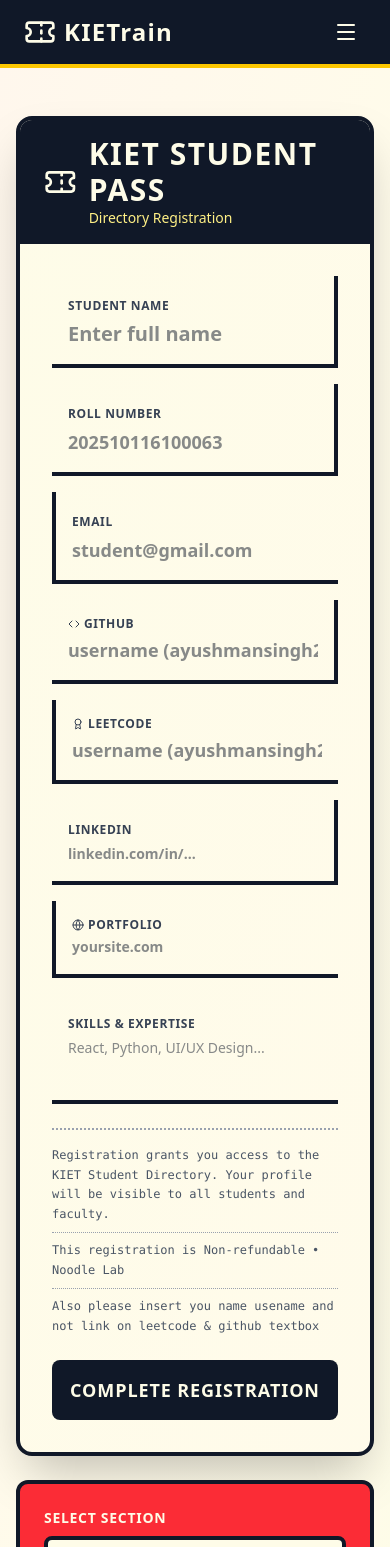
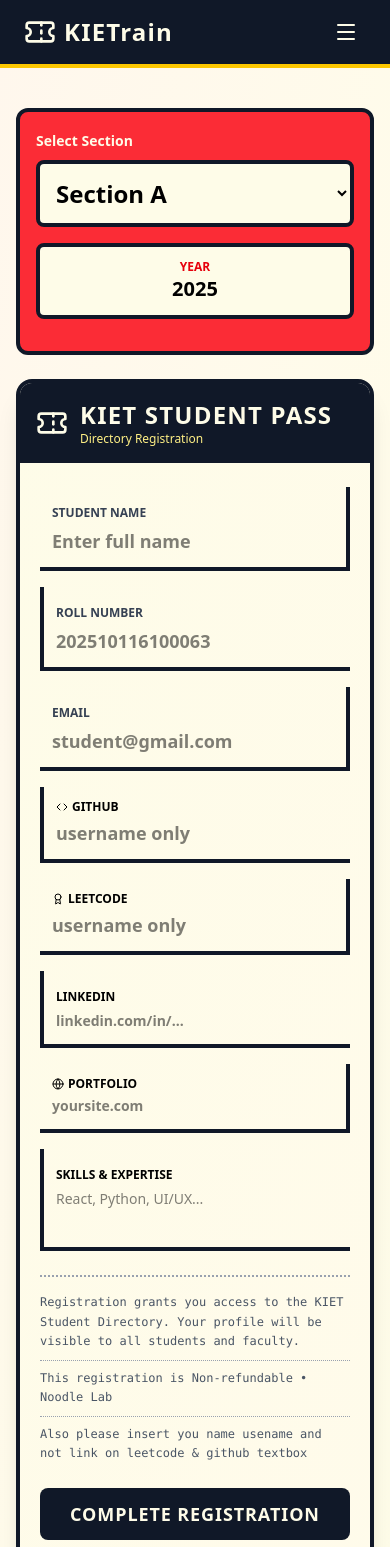
Before and after one commit to ayushmansingh2512/student_directory, a React app in the folder frontend/: page /register in a window 390 px wide. Shown: the top 1547 px of the page. Built offline with nearby package versions, Linux system fonts and the light colour scheme; no server answers; the HTML template or start-up script is replaced by a standard one.

Commit message:
responsiveness and 404 page

```diff
--- a/frontend/src/App.jsx
+++ b/frontend/src/App.jsx
@@ -4,6 +4,7 @@ import Navbar from './components/Navbar';
 import Home from './pages/Home';
 import Register from './pages/Register';
 import Rankings from './pages/Rankings';
+import NotFound from './pages/Notfound';
 
 function App() {
   return (
@@ -13,6 +14,7 @@ function App() {
         <Route path="/" element={<Home />} />
         <Route path="/rankings" element={<Rankings />} />
         <Route path="/register" element={<Register />} />
+        <Route path="*" element={<NotFound />} />
       </Routes>
     </Router>
   );
--- a/frontend/src/components/StudentCard.jsx
+++ b/frontend/src/components/StudentCard.jsx
@@ -42,7 +42,7 @@ const StudentCard = ({ student, onClick }) => {
                 <div className="p-4">
                     {/* Name Section */}
                     <div className="border-4 border-gray-900 border-l-0 border-r-0 border-t-0 pb-3 mb-3">
-                        <div className="text-xs font-bold text-gray-600 uppercase tracking-wider">Name</div>
+                        {/* <div className="text-xs font-bold text-gray-600 uppercase tracking-wider">Name</div> */}
                         <h3 className="text-lg font-black text-gray-900 truncate uppercase tracking-wide">
                             {student.name}
                         </h3>
--- a/frontend/src/components/StudentModal.jsx
+++ b/frontend/src/components/StudentModal.jsx
@@ -200,7 +200,7 @@ const StudentModal = ({ student: initialStudent, onClose }) => {
                         {/* Bottom Strip */}
                         <div className="bg-gray-900 px-6 py-3 border-t-4 border-gray-900">
                             <div className="text-center text-xs font-mono font-bold text-yellow-50 tracking-widest">
-                                KIET DIRECTORY • 2024
+                                KIET DIRECTORY • 2025
                             </div>
                         </div>
                     </div>
--- a/frontend/src/pages/Register.jsx
+++ b/frontend/src/pages/Register.jsx
@@ -24,13 +24,15 @@ const Register = () => {
     const handleChange = (e) => {
         const { name, value } = e.target;
         let finalValue = value;
+
         if (['github_username', 'leetcode_username', 'email', 'roll_number'].includes(name)) {
             finalValue = value.trim();
         }
 
-        setFormData(prev => ({ ...prev, [name]: finalValue }));
+        setFormData((prev) => ({ ...prev, [name]: finalValue }));
+
         if (errors[name]) {
-            setErrors(prev => ({ ...prev, [name]: '' }));
+            setErrors((prev) => ({ ...prev, [name]: '' }));
         }
     };
 
@@ -46,9 +48,7 @@ const Register = () => {
 
             const response = await fetch(`${API_URL}/api/auth/register`, {
                 method: 'POST',
-                headers: {
-                    'Content-Type': 'application/json',
-                },
+                headers: { 'Content-Type': 'application/json' },
                 body: JSON.stringify(sanitizedData),
             });
 
@@ -59,7 +59,6 @@ const Register = () => {
 
             navigate('/');
         } catch (error) {
-            console.error("Registration error:", error);
             setErrors({ submit: error.message });
         } finally {
             setLoading(false);
@@ -67,140 +66,146 @@ const Register = () => {
     };
 
     return (
-        <div className="min-h-screen bg-gradient-to-br from-orange-50 via-amber-50 to-yellow-50 py-12 px-4">
+        <div className="min-h-screen bg-gradient-to-br from-orange-50 via-amber-50 to-yellow-50 py-4 px-4 sm:px-6">
             <div className="max-w-5xl mx-auto">
-                {/* Ticket Container */}
-                <div className="grid grid-cols-1 lg:grid-cols-[1fr_180px] bg-gradient-to-br from-yellow-50 to-amber-50 rounded-2xl border-4 border-gray-900 overflow-hidden shadow-2xl">
 
-                    {/* Main Ticket */}
-                    <div className="p-8">
-                        {/* Header */}
-                        <div className="bg-gray-900 text-yellow-50 px-6 py-4 -mx-8 -mt-8 mb-8">
+                {/* Mobile Section Selector */}
+                <div className="lg:hidden my-6 bg-red-500 rounded-xl border-4 border-gray-900 p-4">
+                    <label className="text-sm font-bold text-yellow-50">Select Section</label>
+                    <select
+                        name="section"
+                        value={formData.section}
+                        onChange={handleChange}
+                        className="w-full text-2xl font-black mt-2 bg-yellow-50 border-4 border-gray-900 rounded-lg p-3"
+                    >
+                        <option value="A">Section A</option>
+                        <option value="B">Section B</option>
+                        <option value="C">Section C</option>
+                        <option value="D">Section D</option>
+                    </select>
+                     <div className="border-4 border-gray-900 p-3 bg-yellow-50 text-center rounded-lg my-4">
+                            <div className="text-xs font-bold text-red-600">YEAR</div>
+                            <div className="text-xl font-black">2025</div>
+                        </div>
+                </div>
+
+                {/* Ticket Layout */}
+                <div className="grid grid-cols-1 lg:grid-cols-[1fr_160px] bg-gradient-to-br from-yellow-50 to-amber-50 rounded-2xl border-4 border-gray-900 overflow-hidden shadow-xl">
+
+                    {/* MAIN SECTION */}
+                    <div className="p-5 sm:p-8">
+                        <div className="bg-gray-900 text-yellow-50 px-4 py-4 sm:px-6 -mx-5 sm:-mx-8 -mt-5 sm:-mt-8 mb-6 sm:mb-8">
                             <div className="flex items-center gap-3">
-                                <Ticket className="w-10 h-10" />
+                                <Ticket className="w-8 h-8 sm:w-10 sm:h-10" />
                                 <div>
-                                    <h1 className="text-3xl font-black tracking-wider">KIET STUDENT PASS</h1>
-                                    <p className="text-sm text-yellow-200">Directory Registration</p>
+                                    <h1 className="text-2xl sm:text-3xl font-black tracking-wider">KIET STUDENT PASS</h1>
+                                    <p className="text-xs sm:text-sm text-yellow-200">Directory Registration</p>
                                 </div>
                             </div>
                         </div>
 
                         <form onSubmit={handleSubmit} className="space-y-6">
-                            {/* Personal Info Grid */}
+
+                            {/* GRID INPUTS */}
                             <div className="grid grid-cols-1 md:grid-cols-2 gap-4">
-                                {/* Passenger Info */}
-                                <div className="md:col-span-2 border-4 border-gray-900 border-l-0 border-t-0 p-4">
-                                    <label className="text-xs font-bold text-gray-700 uppercase tracking-wider">Student Name</label>
-                                    <input
-                                        type="text"
-                                        name="name"
+
+                                {/* Name */}
+                                <div className="md:col-span-2 border-4 border-gray-900 border-l-0 border-t-0 p-3 sm:p-4">
+                                    <label className="text-xs font-bold text-gray-700 uppercase">Student Name</label>
+                                    <input type="text" name="name" required
                                         value={formData.name}
                                         onChange={handleChange}
-                                        required
-                                        className="w-full text-xl font-bold text-gray-900 bg-transparent border-none outline-none mt-1"
-                                        placeholder="Enter full name "
+                                        className="w-full text-lg sm:text-xl font-bold bg-transparent outline-none mt-1"
+                                        placeholder="Enter full name"
                                     />
                                 </div>
 
                                 {/* Roll Number */}
-                                <div className="border-4 border-gray-900 border-l-0 border-t-0 p-4">
-                                    <label className="text-xs font-bold text-gray-700 uppercase tracking-wider">Roll Number</label>
-                                    <input
-                                        type="text"
-                                        name="roll_number"
+                                <div className="border-4 border-gray-900 border-r-0 border-t-0 p-3 sm:p-4">
+                                    <label className="text-xs font-bold text-gray-700 uppercase">Roll Number</label>
+                                    <input type="text" name="roll_number" required
                                         value={formData.roll_number}
                                         onChange={handleChange}
-                                        required
-                                        className="w-full text-lg font-bold text-gray-900 bg-transparent border-none outline-none mt-1"
+                                        className="w-full text-lg font-bold bg-transparent outline-none mt-1"
                                         placeholder="202510116100063"
                                     />
                                 </div>
 
                                 {/* Email */}
-                                <div className="border-4 border-gray-900 border-t-0 border-r-0 p-4">
-                                    <label className="text-xs font-bold text-gray-700 uppercase tracking-wider">Email</label>
-                                    <input
-                                        type="email"
-                                        name="email"
+                                <div className="border-4 border-gray-900 border-t-0 border-l-0 p-3 sm:p-4">
+                                    <label className="text-xs font-bold text-gray-700 uppercase">Email</label>
+                                    <input type="email" name="email" required
                                         value={formData.email}
                                         onChange={handleChange}
-                                        required
-                                        className="w-full text-lg font-bold text-gray-900 bg-transparent border-none outline-none mt-1"
+                                        className="w-full text-lg font-bold bg-transparent outline-none mt-1"
                                         placeholder="student@gmail.com"
                                     />
                                 </div>
 
                                 {/* GitHub */}
-                                <div className="border-4 border-gray-900 border-l-0 border-t-0 p-4">
-                                    <label className="text-xs font-bold text-gray-700 uppercase tracking-wider flex items-center gap-1">
+                                <div className="border-4 border-gray-900 border-r-0 border-t-0 p-3 sm:p-4">
+                                    <label className="text-xs font-bold uppercase flex items-center gap-1">
                                         <Code className="w-3 h-3" /> GitHub
                                     </label>
-                                    <input
-                                        type="text"
-                                        name="github_username"
+                                    <input type="text" name="github_username"
                                         value={formData.github_username}
                                         onChange={handleChange}
-                                        className="w-full text-lg font-bold text-gray-900 bg-transparent border-none outline-none mt-1"
-                                        placeholder="username (ayushmansingh2512) notlink"
+                                        className="w-full text-lg font-bold bg-transparent outline-none mt-1"
+                                        placeholder="username only"
                                     />
                                 </div>
 
                                 {/* LeetCode */}
-                                <div className="border-4 border-gray-900 border-t-0 border-r-0 p-4">
-                                    <label className="text-xs font-bold text-gray-700 uppercase tracking-wider flex items-center gap-1">
+                                <div className="border-4 border-gray-900 border-t-0 border-l-0 p-3 sm:p-4">
+                                    <label className="text-xs font-bold uppercase flex items-center gap-1">
                                         <Award className="w-3 h-3" /> LeetCode
                                     </label>
-                                    <input
-                                        type="text"
-                                        name="leetcode_username"
+                                    <input type="text" name="leetcode_username"
                                         value={formData.leetcode_username}
                                         onChange={handleChange}
-                                        className="w-full text-lg font-bold text-gray-900 bg-transparent border-none outline-none mt-1"
-                                        placeholder="username (ayushmansingh2512) notlink"
+                                        className="w-full text-lg font-bold bg-transparent outline-none mt-1"
+                                        placeholder="username only"
                                     />
                                 </div>
 
                                 {/* LinkedIn */}
-                                <div className="border-4 border-gray-900 border-l-0 border-t-0 p-4">
-                                    <label className="text-xs font-bold text-gray-700 uppercase tracking-wider">LinkedIn</label>
-                                    <input
-                                        type="url"
-                                        name="linkedin_url"
+                                <div className="border-4 border-gray-900 border-r-0 border-t-0 p-3 sm:p-4">
+                                    <label className="text-xs font-bold uppercase">LinkedIn</label>
+                                    <input type="url" name="linkedin_url"
                                         value={formData.linkedin_url}
                                         onChange={handleChange}
-                                        className="w-full text-sm font-semibold text-gray-900 bg-transparent border-none outline-none mt-1"
+                                        className="w-full text-sm font-semibold bg-transparent outline-none mt-1"
                                         placeholder="linkedin.com/in/..."
                                     />
                                 </div>
 
                                 {/* Portfolio */}
-                                <div className="border-4 border-gray-900 border-t-0 border-r-0 p-4">
-                                    <label className="text-xs font-bold text-gray-700 uppercase tracking-wider flex items-center gap-1">
+                                <div className="border-4 border-gray-900 border-t-0 border-l-0 p-3 sm:p-4">
+                                    <label className="text-xs font-bold uppercase flex items-center gap-1">
                                         <Globe className="w-3 h-3" /> Portfolio
                                     </label>
-                                    <input
-                                        type="url"
-                                        name="portfolio_url"
+                                    <input type="url" name="portfolio_url"
                                         value={formData.portfolio_url}
                                         onChange={handleChange}
-                                        className="w-full text-sm font-semibold text-gray-900 bg-transparent border-none outline-none mt-1"
+                                        className="w-full text-sm font-semibold bg-transparent outline-none mt-1"
                                         placeholder="yoursite.com"
                                     />
                                 </div>
 
                                 {/* Skills */}
-                                <div className="md:col-span-2 border-4 border-gray-900 border-l-0 border-t-0 border-r-0 p-4">
-                                    <label className="text-xs font-bold text-gray-700 uppercase tracking-wider">Skills & Expertise</label>
+                                <div className="md:col-span-2 border-4 border-gray-900 border-t-0 border-r-0 p-3 sm:p-4">
+                                    <label className="text-xs font-bold uppercase">Skills & Expertise</label>
                                     <textarea
                                         name="skills_description"
+                                        rows={2}
                                         value={formData.skills_description}
                                         onChange={handleChange}
-                                        rows={2}
-                                        className="w-full text-sm font-medium text-gray-900 bg-transparent border-none outline-none mt-1 resize-none"
-                                        placeholder="React, Python, UI/UX Design..."
+                                        className="w-full text-sm font-medium bg-transparent outline-none mt-1 resize-none"
+                                        placeholder="React, Python, UI/UX..."
                                     />
                                 </div>
                             </div>
+
 
                             {/* Fine Print */}
                             <div className="text-xs font-mono leading-relaxed text-gray-600 pt-4 border-t-2 border-dotted border-gray-400">
@@ -212,36 +217,38 @@ const Register = () => {
                                 </p>
                             </div>
 
+
+                            {/* Errors */}
                             {errors.submit && (
                                 <div className="p-4 bg-red-100 border-2 border-red-600 text-red-800 rounded-lg text-sm font-semibold">
                                     {errors.submit}
                                 </div>
                             )}
 
+                            {/* Submit */}
                             <button
                                 type="submit"
                                 disabled={loading}
-                                className="w-full bg-gray-900 text-yellow-50 py-4 rounded-lg font-black text-lg tracking-wider hover:bg-gray-800 transition-colors disabled:opacity-50 disabled:cursor-not-allowed"
+                                className="w-full bg-gray-900 text-yellow-50 py-3 sm:py-4 rounded-lg font-black text-lg tracking-wider hover:bg-gray-800 disabled:opacity-50"
                             >
                                 {loading ? 'PROCESSING...' : 'COMPLETE REGISTRATION'}
                             </button>
                         </form>
                     </div>
 
-                    {/* Side Stub */}
-                    <div className="hidden lg:block bg-gradient-to-b from-red-500 to-red-600 border-l-4 border-dashed border-gray-900 p-4 relative">
-                        <div className="h-full gap-7 flex flex-col items-center justify-between py-6">
-                            <div className="bg-gray-900  text-yellow-50 px-3 py-8 font-black text-lg tracking-widest text-center">
+                    {/* SIDE STUB - Hidden on mobile */}
+                    <div className="hidden lg:flex flex-col justify-between bg-red-500 border-l-4 border-dashed border-gray-900 p-4 gap-4">
+                        <div className="bg-gray-900 text-yellow-50 px-3 py-6 font-black text-lg text-center">
                             KIET PASS
                         </div>
 
-                            <div className="border-4 border-gray-900 p-3 bg-yellow-50 w-full text-center">
+                        <div className="border-4 border-gray-900 p-3 bg-yellow-50 text-center">
                             <div className="text-xs font-bold text-red-600">SECTION</div>
                             <select
                                 name="section"
                                 value={formData.section}
                                 onChange={handleChange}
-                                    className="w-full text-2xl font-black text-gray-900 bg-transparent border-none outline-none mt-1 text-center"
+                                className="w-full text-2xl font-black bg-transparent outline-none text-center"
                             >
                                 <option value="A">A</option>
                                 <option value="B">B</option>
@@ -250,37 +257,23 @@ const Register = () => {
                             </select>
                         </div>
 
-                            <div className="border-4 border-gray-900 border-t-0 p-3 bg-yellow-50 w-full text-center">
+                        <div className="border-4 border-gray-900 border p-3 bg-yellow-50 text-center">
                             <div className="text-xs font-bold text-red-600">YEAR</div>
-                                <div className="text-lg font-black text-gray-900">2025</div>
+                            <div className="text-xl font-black">2025</div>
                         </div>
 
                         {/* Barcode */}
                         <div className="mt-auto w-full">
-                                <div className="h-20 bg-gradient-to-r from-gray-900 via-gray-700 to-gray-900 bg-[length:4px_100%] bg-repeat-x"></div>
+                            <div className="h-16 bg-gradient-to-r from-gray-900 via-gray-700 to-gray-900 bg-[length:4px_100%] bg-repeat-x"></div>
                             <div className="text-center text-xs font-mono font-bold text-yellow-50 mt-2 tracking-widest">
                                 {formData.roll_number || '000000000'}
                             </div>
                         </div>
                     </div>
                 </div>
-                </div>
 
-                {/* Mobile Section Selector */}
-                <div className="lg:hidden mt-6 bg-red-500 rounded-xl border-4 border-gray-900 p-6">
-                    <label className="text-sm font-bold text-yellow-50 uppercase tracking-wider block mb-2">Select Section</label>
-                    <select
-                        name="section"
-                        value={formData.section}
-                        onChange={handleChange}
-                        className="w-full text-3xl font-black text-gray-900 bg-yellow-50 border-4 border-gray-900 rounded-lg p-4"
-                    >
-                        <option value="A">Section A</option>
-                        <option value="B">Section B</option>
-                        <option value="C">Section C</option>
-                        <option value="D">Section D</option>
-                    </select>
-                </div>
+
+
             </div>
         </div>
     );
```
Also changed, not shown: frontend/src/components/SectionTabs.jsx (+14 -10 lines), frontend/src/pages/Home.jsx (+21 -14 lines), frontend/src/pages/NotFound.jsx (added, +19 -0 lines), frontend/src/pages/Rankings.jsx (+87 -64 lines). Lines whose indentation alone changed are shown as unchanged.
